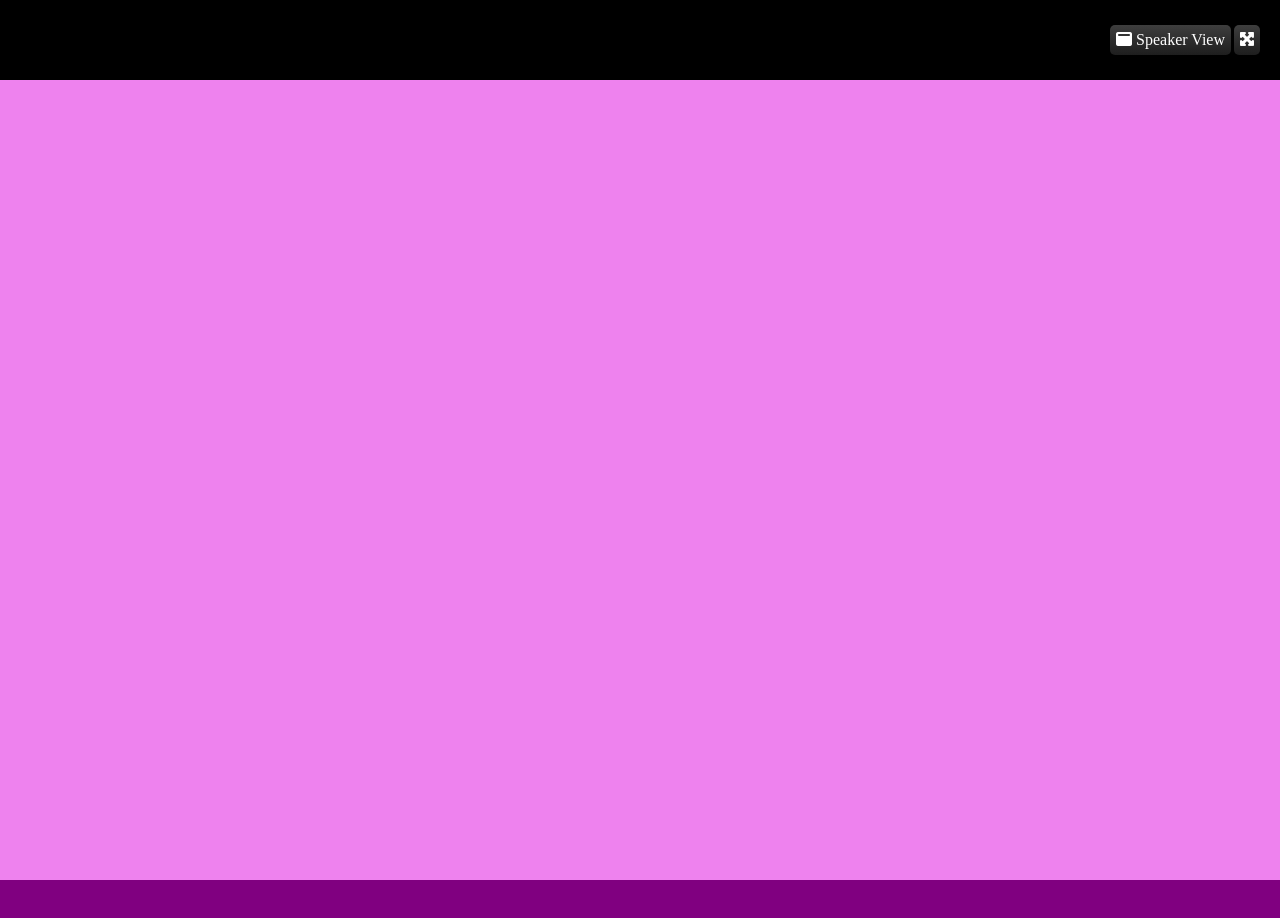
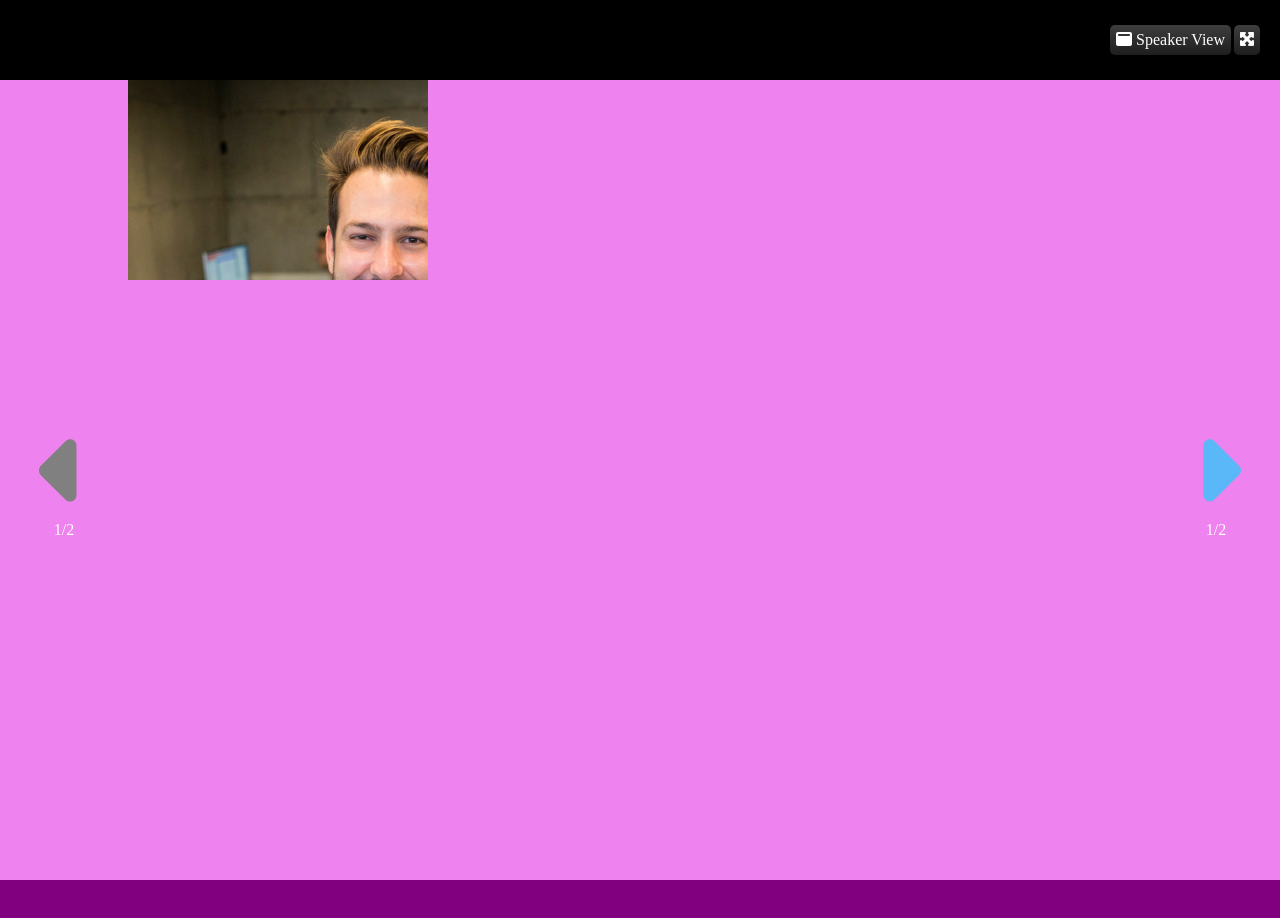
Before and after one commit to andrea-nuzzo/html-css-zoom, a plain HTML site: page index.html in a window 1280 px wide. Drawn offline with Linux system fonts and the light colour scheme.

Commit message:
created page left and rigth

```diff
--- a/css/style.css
+++ b/css/style.css
@@ -34,12 +34,48 @@ header{
 .full-screen{
     margin-right: 20px;
 }
+/* <--- END HEADER ---> */
 
 
+/* <--- START MAIN ---> */
 
-/* <--- END HEADER ---> */
+main{
+    display: flex;
+}
 
-/* <--- START MAIN ---> */
+.page-left, .page-right{
+    width: 10%;
+    height: 100%;
+    color: white;
+    display: flex;
+    flex-direction: column;
+    justify-content: center;
+    align-items: center;
+}
+
+.page-left i, .page-right i{
+    font-size: 100px;
+}
+
+.page-left i{
+    color: gray;
+}
+
+.page-right i{
+    color: #5ab8f9;
+}
+
+.webcam{
+    width: 80%;
+    height: 100%;
+}
+
+.img-cam{
+    height: 200px;
+    width: 300px;
+    background-image: url('../img/webcam.png');
+}
+
 /* <--- END MAIN ---> */
 
 /* <--- START FOOTER ---> */
--- a/index.html
+++ b/index.html
@@ -26,7 +26,33 @@
 
     <!-- start main -->
     <main>
+        <!-- start page page-left -->
+        <div class="page-left">
+            <i class="fas fa-caret-left"></i>
+            <span>1/2</span>
+        </div>
+        <!-- end page page-left -->
 
+
+        <!-- start webcam -->
+       <div class="webcam">
+            <div class="img-cam">
+                <div class="name">
+                    <div class="microphone">
+
+                    </div>
+                </div>
+            </div>
+       </div>
+       <!-- end webcam -->
+
+
+       <!-- start page page-right -->
+        <div class="page-right">
+            <i class="fas fa-caret-right"></i>
+            <span>1/2</span>
+        </div>
+        <!-- end page page-right -->
     </main>
     <!-- end main -->
 
```
